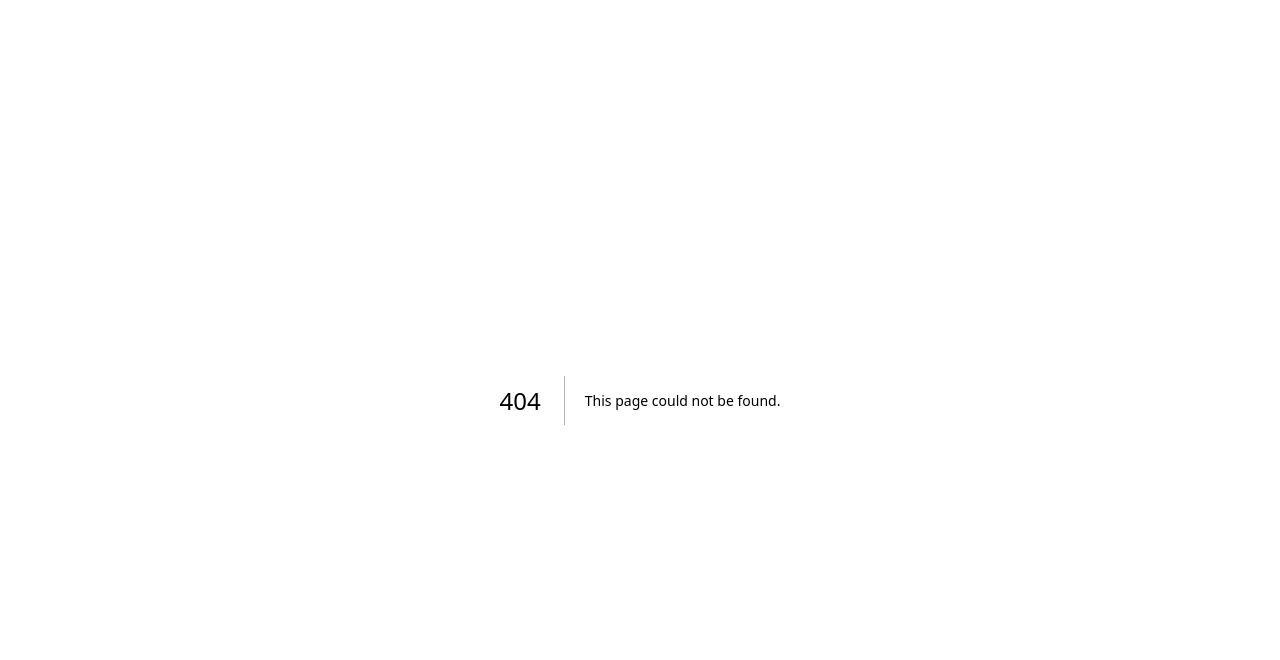
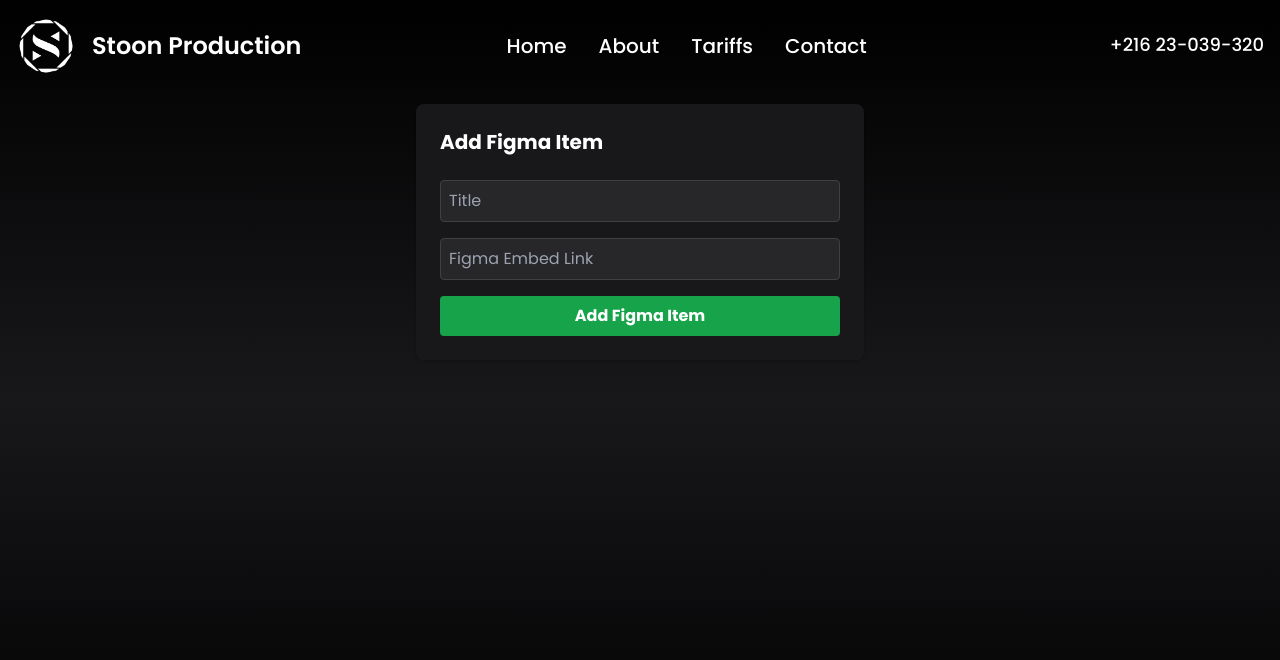
Before and after one commit to dissojak/StoonProd, a Next.js app: page /admin in a window 1280 px wide. Before the commit this address had no page. Shown: the top 660 px of the page. Built offline with nearby package versions, Linux system fonts and the light colour scheme; some icons are missing.

Commit message:
feat: add admin panel and dynamic Figma showcase with MongoDB integration

```diff
--- /dev/null
+++ b/src/app/admin/AdminFigmaForm.js
@@ -0,0 +1,62 @@
+"use client";
+
+import { useState } from "react";
+
+export default function AdminFigmaForm() {
+  const [title, setTitle] = useState("");
+  const [link, setLink] = useState("");
+  const [loading, setLoading] = useState(false);
+  const [success, setSuccess] = useState("");
+  const [error, setError] = useState("");
+
+  async function handleSubmit(e) {
+    e.preventDefault();
+    setLoading(true);
+    setSuccess("");
+    setError("");
+    try {
+      const res = await fetch("/api/figma", {
+        method: "POST",
+        headers: { "Content-Type": "application/json" },
+        body: JSON.stringify({ title, link }),
+      });
+      if (!res.ok) throw new Error("Failed to add item");
+      setSuccess("Figma item added!");
+      setTitle("");
+      setLink("");
+    } catch (err) {
+      setError(err.message);
+    } finally {
+      setLoading(false);
+    }
+  }
+
+  return (
+    <form onSubmit={handleSubmit} className="space-y-4 max-w-md mx-auto mt-10 p-6 bg-zinc-900 rounded-lg shadow">
+      <h2 className="text-xl font-bold mb-2">Add Figma Item</h2>
+      <input
+        className="w-full p-2 rounded bg-zinc-800 border border-zinc-700 text-white"
+        placeholder="Title"
+        value={title}
+        onChange={e => setTitle(e.target.value)}
+        required
+      />
+      <input
+        className="w-full p-2 rounded bg-zinc-800 border border-zinc-700 text-white"
+        placeholder="Figma Embed Link"
+        value={link}
+        onChange={e => setLink(e.target.value)}
+        required
+      />
+      <button
+        type="submit"
+        className="w-full bg-green-600 hover:bg-green-700 text-white font-bold py-2 px-4 rounded"
+        disabled={loading}
+      >
+        {loading ? "Adding..." : "Add Figma Item"}
+      </button>
+      {success && <div className="text-green-400">{success}</div>}
+      {error && <div className="text-red-400">{error}</div>}
+    </form>
+  );
+}
--- /dev/null
+++ b/src/app/admin/page.js
@@ -0,0 +1,12 @@
+import AdminFigmaForm from "./AdminFigmaForm";
+
+
+export default function AdminPage() {
+  return (
+    <main className="min-h-screen bg-gradient-to-b from-black via-zinc-900 to-black text-white py-16 px-4 sm:px-8">
+      <div className="max-w-2xl mx-auto">
+        <AdminFigmaForm />
+      </div>
+    </main>
+  );
+}
--- /dev/null
+++ b/src/app/api/figma/route.js
@@ -0,0 +1,19 @@
+import { NextResponse } from 'next/server';
+import { connectToDatabase } from '@/lib/mongodb';
+import FigmaItem from '@/models/FigmaItem';
+
+export async function GET() {
+  await connectToDatabase();
+  const items = await FigmaItem.find().sort({ createdAt: -1 });
+  return NextResponse.json(items);
+}
+
+export async function POST(req) {
+  await connectToDatabase();
+  const { title, link } = await req.json();
+  if (!title || !link) {
+    return NextResponse.json({ error: 'Missing fields' }, { status: 400 });
+  }
+  const newItem = await FigmaItem.create({ title, link });
+  return NextResponse.json(newItem, { status: 201 });
+}
--- a/src/app/web-design/page.js
+++ b/src/app/web-design/page.js
@@ -1,23 +1,44 @@
 "use client";
 
+import { useEffect, useState } from "react";
 import FigmaPreview from "../components/Figma/FigmaPreview";
 
-const figmaItems = [
-  {
-    title: "BookBox",
-    link: "https://embed.figma.com/design/BiVMsCSXk86Coe1xPZjphV/v0_bookbox?node-id=0-1&embed-host=share",
-  },
-  {
-    title: "Flashbacky",
-    link: "https://embed.figma.com/design/yBYi1hWoIcZID6T9jH5rZU/Flashbacy?node-id=4-3&embed-host=share",
-  },
-];
+// const figmaItems = [
+//   {
+//     title: "BookBox",
+//     link: "https://embed.figma.com/design/BiVMsCSXk86Coe1xPZjphV/v0_bookbox?node-id=0-1&embed-host=share",
+//   },
+//   {
+//     title: "Flashbacky",
+//     link: "https://embed.figma.com/design/yBYi1hWoIcZID6T9jH5rZU/Flashbacy?node-id=4-3&embed-host=share",
+//   },
+// ];
 
 const WebDesign = () => {
+  const [figmaItems, setFigmaItems] = useState([]);
+  const [loading, setLoading] = useState(true);
+
+  useEffect(() => {
+    fetch("/api/figma")
+      .then((res) => res.json())
+      .then((data) => {
+        setFigmaItems(data);
+        setLoading(false);
+      });
+  }, []);
+
   return (
     <section className="min-h-screen bg-gradient-to-b from-black via-zinc-900 to-black text-white py-16 px-4 sm:px-8">
       <div className="max-w-6xl mx-auto">
-        <FigmaPreview items={figmaItems} />
+        {loading ? (
+          <div>Loading Figma items...</div>
+        ) : figmaItems.length === 0 ? (
+          <div className="text-center text-zinc-400 py-12 text-lg">
+            No Figma works found yet.
+          </div>
+        ) : (
+          <FigmaPreview items={figmaItems} />
+        )}
       </div>
     </section>
   );
--- /dev/null
+++ b/src/lib/mongodb.js
@@ -0,0 +1,30 @@
+import mongoose from 'mongoose';
+
+const MONGODB_URI = "mongodb+srv://dissojak:stoondissojakb2a@stoon.r8tcyqv.mongodb.net/StoonProd?retryWrites=true&w=majority";
+
+if (!MONGODB_URI) {
+  throw new Error('Please define the MONGODB_URI environment variable');
+}
+
+let cached = global.mongoose;
+
+if (!cached) {
+  cached = global.mongoose = { conn: null, promise: null };
+}
+
+export async function connectToDatabase() {
+  if (cached.conn) {
+    return cached.conn;
+  }
+
+  if (!cached.promise) {
+    cached.promise = mongoose.connect(MONGODB_URI, {
+      dbName: 'StoonProd',
+      bufferCommands: false,
+    }).then((mongoose) => {
+      return mongoose;
+    });
+  }
+  cached.conn = await cached.promise;
+  return cached.conn;
+}
--- /dev/null
+++ b/src/models/FigmaItem.js
@@ -0,0 +1,8 @@
+import mongoose from 'mongoose';
+
+const FigmaItemSchema = new mongoose.Schema({
+  title: { type: String, required: true },
+  link: { type: String, required: true },
+}, { timestamps: true });
+
+export default mongoose.models.FigmaItem || mongoose.model('FigmaItem', FigmaItemSchema);
```
Also changed, not shown: package.json (+5 -4 lines), 1 other file (tests, documents, lock files or other folders).
